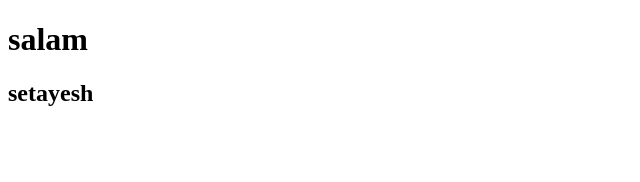
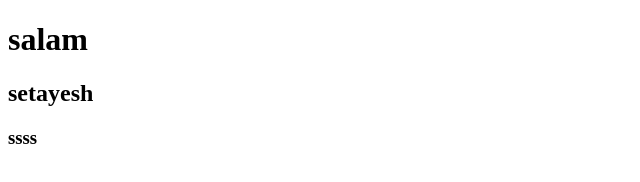
Before and after one commit to setayeshahwazi/test3, a plain HTML site: page index.html in a window 1280 px wide. Shown: the full height of the page, 0-640 px from the left. Drawn offline with Linux system fonts and the light colour scheme.

Commit message:
Update index.html

```diff
--- a/index.html
+++ b/index.html
@@ -8,6 +8,6 @@
 <body>
     <h1>salam</h1>
     <h2>setayesh</h2>
-
+<h3>ssss</h3>
 </body>
 </html>
```
